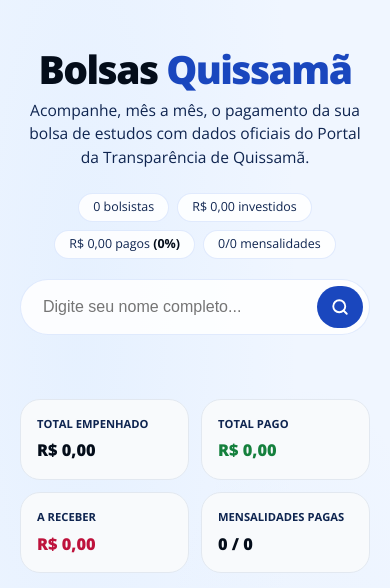
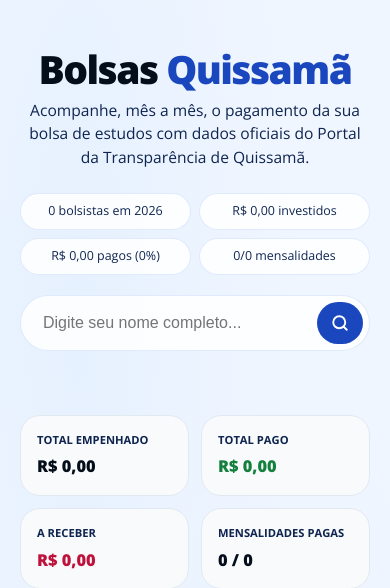
Before and after one commit to kevinbsr/bolsas-quissama, a FastAPI app: page / in a window 390 px wide. Shown: the top 588 px of the page. Run offline with FastAPI, Linux system fonts and the light colour scheme; data that the repository does not hold is empty.

Commit message:
feat: grid metric pills on mobile with roster year
- Mobile: metric pills in 2x2 grid (flex-centered on desktop)
- Center pill content vertically and horizontally
- Add roster year to "N bolsistas" pill via ANO_ROSTER backend constant
  exposed in /api/resumo-geral
- Remove bold emphasis on the paid-percentage value

Co-Authored-By: Claude Opus 4.8 <noreply@anthropic.com>

```diff
--- a/app/bolsa_store.py
+++ b/app/bolsa_store.py
@@ -15,6 +15,10 @@ from pathlib import Path
 
 DATASET = Path(__file__).resolve().parent / "dados" / "bolsas_publicas.json"
 _STOP = {"DA", "DE", "DO", "DAS", "DOS", "E"}
+
+# Ano do roster oficial usado para montar o dataset (lista de bolsistas ativos).
+# Atualizar ao reprocessar com o roster de um novo ano.
+ANO_ROSTER = 2026
 
 
 def _norm(s: str) -> str:
@@ -100,6 +104,7 @@ def resumo_geral() -> dict:
         por_perc[perc] = por_perc.get(perc, 0) + 1
 
     return {
+        "ano_roster": ANO_ROSTER,
         "total_alunos": len(alunos),
         "total_empenhado": round(total_emp, 2),
         "total_liquidado": round(total_liq, 2),
--- a/static/app.js
+++ b/static/app.js
@@ -168,10 +168,11 @@ function renderHomeStats(d) {
   const hsM = document.getElementById("hsMetrics");
   if (hsM) {
     const pct = d.total_empenhado > 0 ? Math.round(d.total_pago / d.total_empenhado * 100) : 0;
+    const ano = d.ano_roster ? ` em ${d.ano_roster}` : "";
     hsM.innerHTML =
-      `<span class="hs-pill">${d.total_alunos} bolsistas</span>` +
+      `<span class="hs-pill">${d.total_alunos} bolsistas${ano}</span>` +
       `<span class="hs-pill">${brl(d.total_empenhado)} investidos</span>` +
-      `<span class="hs-pill">${brl(d.total_pago)} pagos <b>(${pct}%)</b></span>` +
+      `<span class="hs-pill">${brl(d.total_pago)} pagos (${pct}%)</span>` +
       `<span class="hs-pill">${d.mensalidades_pagas}/${d.total_mensalidades} mensalidades</span>`;
   }
 
--- a/static/style.css
+++ b/static/style.css
@@ -762,21 +762,23 @@ body.data-visible .shortcuts-guide {
 
 /* A — pills acima da busca */
 .hs-metrics-topo {
-  display: flex;
-  flex-wrap: wrap;
-  justify-content: center;
+  display: grid;
+  grid-template-columns: repeat(2, minmax(0, 1fr));
   gap: 8px;
   margin-bottom: 20px;
-  min-height: 28px;
 }
 body.data-visible .hs-metrics-topo { display: none; }
 .hs-pill {
   background: var(--surface);
   border: 1px solid var(--border);
   border-radius: 20px;
-  padding: 4px 14px;
+  padding: 8px 14px;
   font-size: 0.78rem;
   color: var(--text-muted);
+  display: flex;
+  align-items: center;
+  justify-content: center;
+  text-align: center;
 }
 .hs-pill b { color: var(--text); }
 
@@ -892,6 +894,11 @@ body.data-visible #homeStats { display: none; }
 /* ── Desktop Overrides (769px+) ──────────────────────────────────────── */
 @media (min-width: 769px) {
   /* Home stats */
+  .hs-metrics-topo {
+    display: flex;
+    flex-wrap: wrap;
+    justify-content: center;
+  }
   .hs-cards { grid-template-columns: repeat(4, 1fr); }
   .hs-rankings { grid-template-columns: repeat(2, 1fr); }
   .hs-secondary { grid-template-columns: repeat(2, 1fr); }
--- a/templates/index.html
+++ b/templates/index.html
@@ -10,7 +10,7 @@
     <meta name="theme-color" content="#0f172a" />
     <link rel="icon" type="image/svg+xml" href="/static/favicon.svg" />
     <title>Dashboard · Bolsas Quissamã</title>
-    <link rel="stylesheet" href="/static/style.css?v=1.1.6" />
+    <link rel="stylesheet" href="/static/style.css?v=1.1.8" />
     <script
       defer
       src="https://cdn.jsdelivr.net/npm/chart.js@4.4.1/dist/chart.umd.min.js"
@@ -21,7 +21,7 @@
       href="https://fonts.googleapis.com/css2?family=Open+Sans:wght@300..800&display=swap"
       rel="stylesheet"
     />
-    <script defer src="/static/app.js?v=1.1.6"></script>
+    <script defer src="/static/app.js?v=1.1.8"></script>
   </head>
   <body class="initial-state">
     <button id="themeToggle" class="theme-toggle" title="Alternar tema">
```
